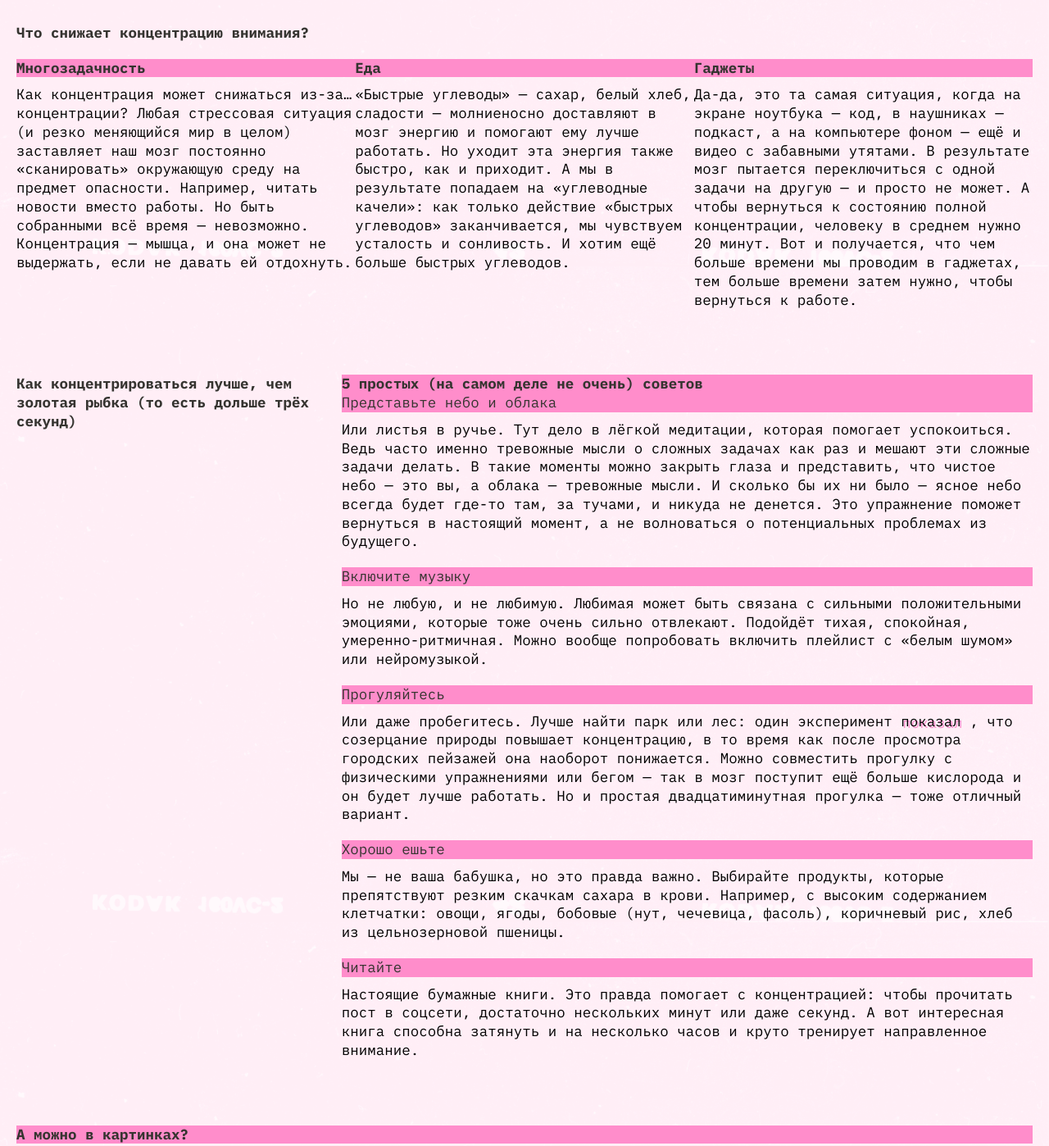
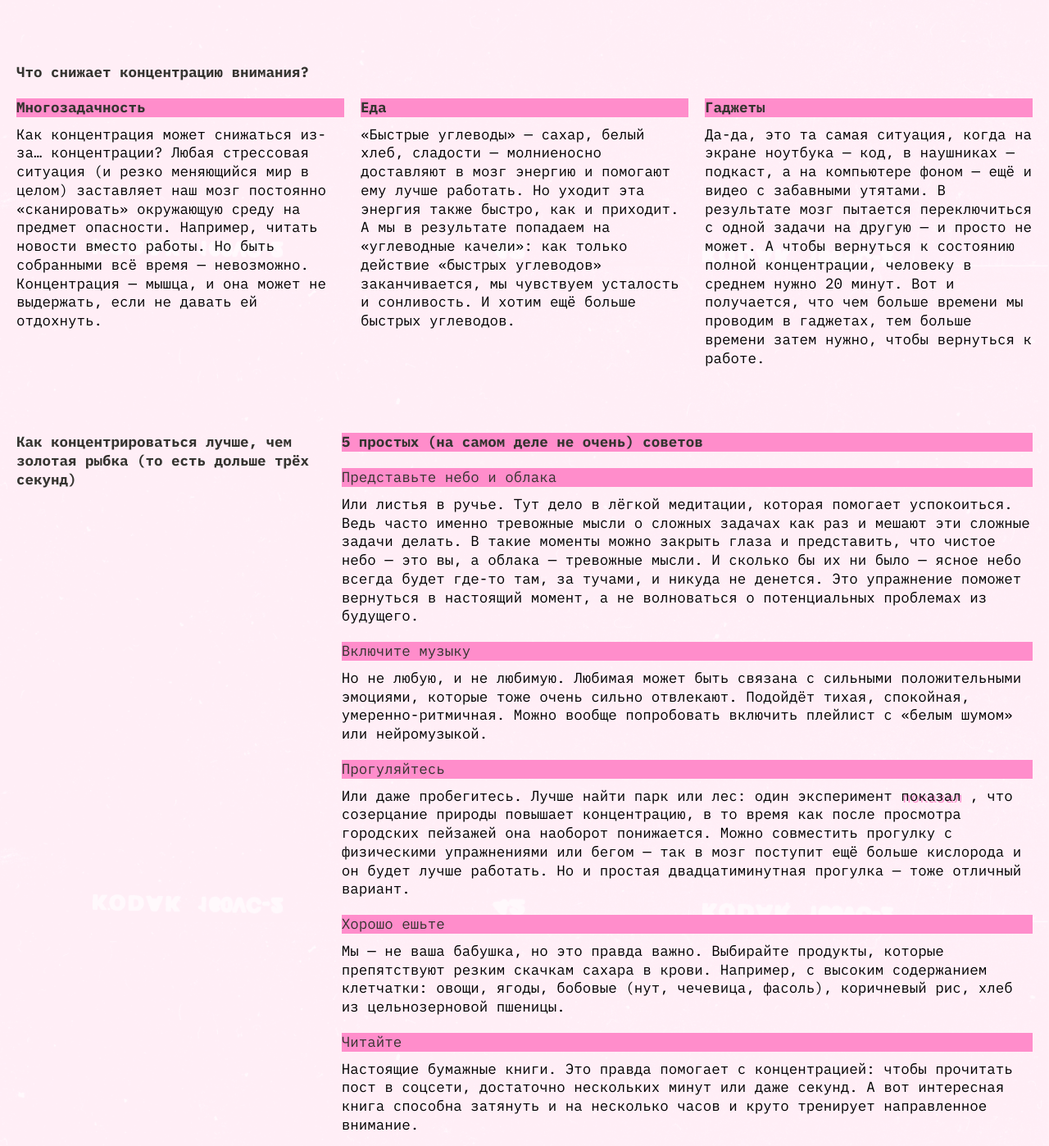
Before and after one commit to DesireDelhevia/slozhno-sosredotochitsya-fd, a plain HTML site: page index.html in a window 1280 px wide. Shown: the part 1275-2673 px from the top of the page at 82% size. Drawn offline with Linux system fonts and the light colour scheme.

Commit message:
Около Final

```diff
--- a/styles/style.css
+++ b/styles/style.css
@@ -192,12 +192,16 @@
 
 .card-list {
     display: flex;
+    gap: 2rem;
     flex-direction: column;
-    row-gap: 2rem;
 }
 
 .card-list .text {
-    margin-top: 1rem;
+    margin-block-start: 1rem;
+}
+
+.concentration__card-list {
+    margin-block-start: 2rem;
 }
 
 .title,
@@ -218,14 +222,14 @@
     margin-top: 2rem;
 }
 
-.hard,
+.focus,
 .attention__card-list,
 .concentration {
     display: grid;
     row-gap: 2rem;
 }
 
-.hard,
+.focus,
 .concentration {
     grid-auto-flow: dense;
     grid-template-columns: 100%;
@@ -248,6 +252,13 @@
     gap: var(--gallery-gap);
 }
 
+.gallery__image {
+    inline-size: 100%;
+    block-size: 100%;
+    object-fit: cover;
+    object-position: 50% 50%;
+}
+
 .footer {
     display: flex;
     place-content: center;
@@ -265,16 +276,16 @@
     }
 
     .banner {
-        transform: translateX(calc(-1 * var(--side-fields)));
+        margin-inline-start: calc(-1 * var(--side-fields));
     }
 
-    .hard,
+    .focus,
     .concentration {
         grid-template-columns: var(--width-headline) 1fr;
     }
 
     .banner__text {
-        width: min(100%, 22.188rem);
+        width: min(100%);
         max-width: 49%;
     }
 
@@ -287,12 +298,6 @@
         margin-block-start: 2rem;
     }
 
-    .gallery__image {
-        inline-size: 100%;
-        block-size: 100%;
-        object-fit: cover;
-        object-position: 50% 50%;
-    }
     .gallery__image_medium-column {
         grid-column: span 2;
     }
@@ -302,7 +307,7 @@
     }
 }
 
-@media screen and (min-width: 48rem) {
+@media screen and (width > 48rem) {
     .header__content {
         display: grid;
         grid-template-columns: repeat(3, 1fr);
```
